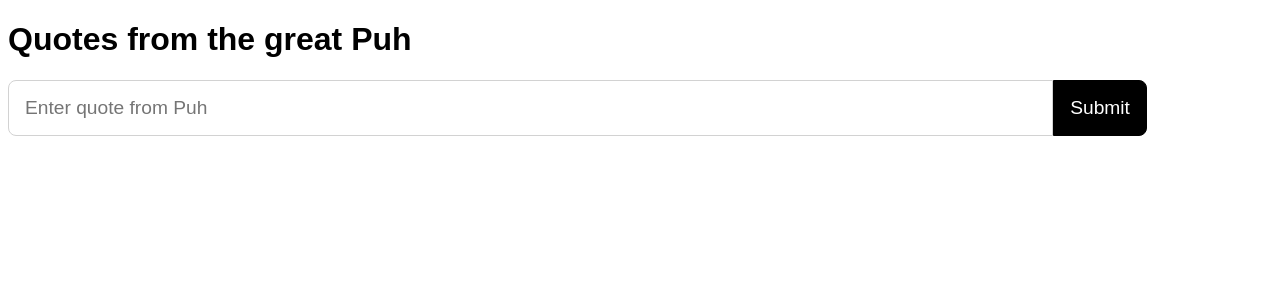
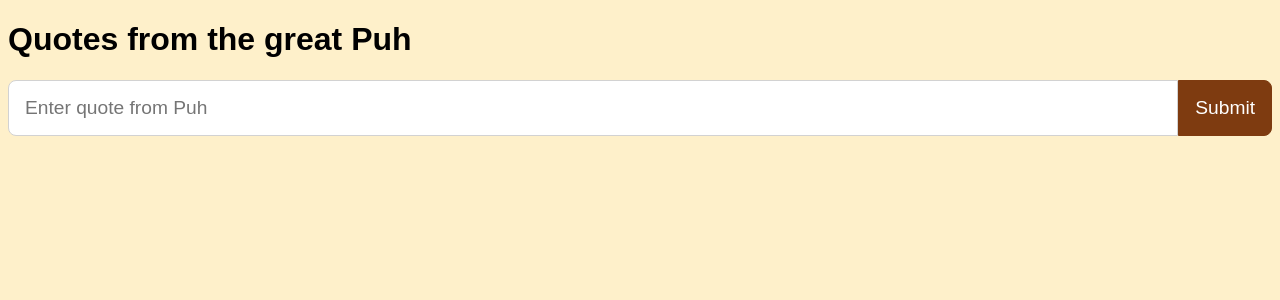
Before and after one commit to Miggorie/React-components, a React (Vite) app: page / in a window 1280 px wide. Shown: the top 300 px of the page. Built offline with nearby package versions, Linux system fonts and the light colour scheme.

Commit message:
styling på input-fält

```diff
--- a/src/components/quotes/QuoteAdd.jsx
+++ b/src/components/quotes/QuoteAdd.jsx
@@ -17,6 +17,7 @@ function QuoteAdd({ onTextSubmit }) {
     return (
         <div>
             <form className="quote-form" onSubmit={handleSubmit}>
+              <div class="quote-container">
                 <input
                     className="quote-input"
                     name="inputQuote"
@@ -24,6 +25,7 @@ function QuoteAdd({ onTextSubmit }) {
                     placeholder="Enter quote from Puh"
                 />
                 <button className="quote-submit">Submit</button>
+                </div>
             </form>
         </div>
     );
--- a/src/stylesheets/base/_base.scss
+++ b/src/stylesheets/base/_base.scss
@@ -1,3 +1,7 @@
 @use "../abstracts" as a;
 @use "colors" as colors;
 @use "fonts" as f;
+
+body{
+  background-color: colors.$background;
+}
--- a/src/stylesheets/base/_colors.scss
+++ b/src/stylesheets/base/_colors.scss
@@ -0,0 +1,2 @@
+$background: #FEF0CA;
+$primary-btn: #7E3B10;
--- a/src/stylesheets/components/_quoteAdd.scss
+++ b/src/stylesheets/components/_quoteAdd.scss
@@ -1,22 +1,40 @@
+@use "../base" as base;
+
 .quote-form {
     font-size: 1.2rem;
+    width: 100%;
 }
 
 .quote-form input, .quote-form button {
     font-size: inherit;
 }
 
+.quote-container{
+    display: flex;
+}
+
 .quote-input {
-    width: 80%;
+    width: 100%;
     padding: 1rem;
     border-radius: 0.5rem 0rem 0rem 0.5rem;
-    border: solid 1px rgb(210, 210, 210)
+    border: solid 1px rgb(210, 210, 210);
+
+    &:focus,
+    &:active,
+    &:focus-visible{
+        border: solid 1px base.$primary-btn;
+    }
 }
 
 .quote-submit{
     padding: 1rem;
-    background-color: black;
+    background-color: base.$primary-btn;
     color: white;
     border-radius: 0rem 0.5rem 0.5rem 0rem;
-    border: solid 1px black;
+    border: solid 1px base.$primary-btn;
+    &:focus,
+    &:active,
+    &:focus-visible{
+        border: solid 1px black;
+    }
 }
--- a/src/stylesheets/style.css
+++ b/src/stylesheets/style.css
@@ -2,25 +2,40 @@ body {
   font-family: "Raleway", sans-serif;
 }
 
+body {
+  background-color: #FEF0CA;
+}
+
 .quote-form {
   font-size: 1.2rem;
+  width: 100%;
 }
 
 .quote-form input, .quote-form button {
   font-size: inherit;
 }
 
+.quote-container {
+  display: flex;
+}
+
 .quote-input {
-  width: 80%;
+  width: 100%;
   padding: 1rem;
   border-radius: 0.5rem 0rem 0rem 0.5rem;
   border: solid 1px rgb(210, 210, 210);
 }
+.quote-input:focus, .quote-input:active, .quote-input:focus-visible {
+  border: solid 1px #7E3B10;
+}
 
 .quote-submit {
   padding: 1rem;
-  background-color: black;
+  background-color: #7E3B10;
   color: white;
   border-radius: 0rem 0.5rem 0.5rem 0rem;
+  border: solid 1px #7E3B10;
+}
+.quote-submit:focus, .quote-submit:active, .quote-submit:focus-visible {
   border: solid 1px black;
 }/*# sourceMappingURL=style.css.map */
```
Also changed, not shown: src/images/Puh.webp (added), 1 other file (tests, documents, lock files or other folders).
